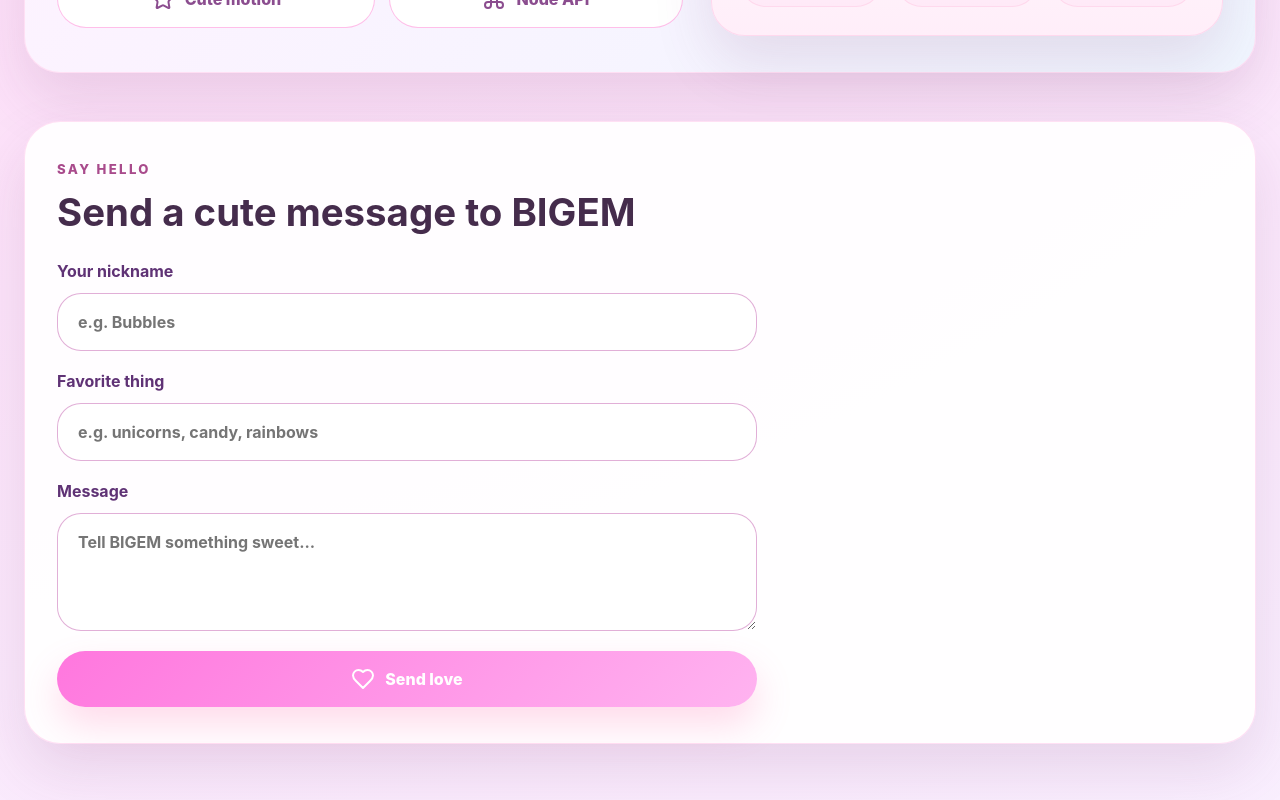
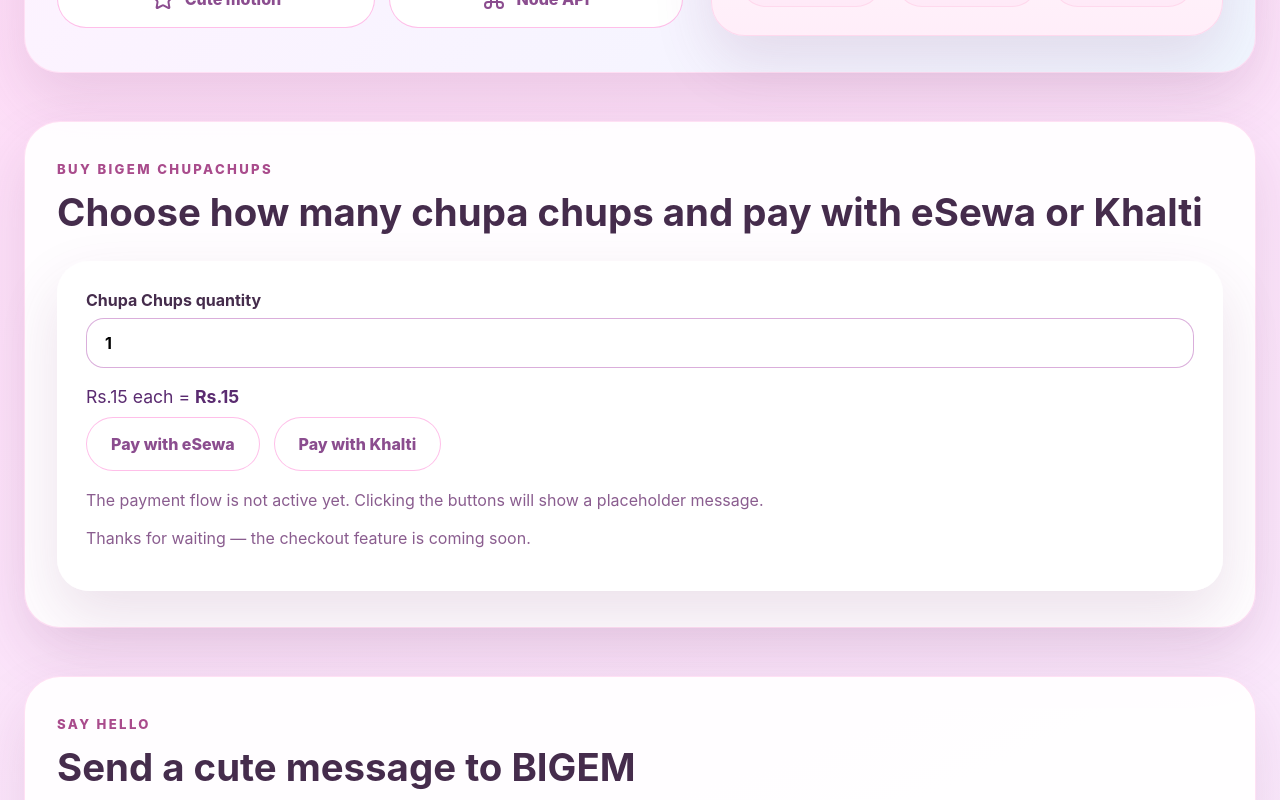
Before and after one commit to Lemoxyy/BigemKawaii, a Next.js app: page / in a window 1280 px wide. Shown: the part 1420-2220 px from the top of the page. Built offline with nearby package versions, Linux system fonts and the light colour scheme; no server answers.

Commit message:
Temporarily disable Khalti/eSewa checkout and show pending message

```diff
--- a/app/globals.css
+++ b/app/globals.css
@@ -50,6 +50,34 @@
   padding: 28px 24px 64px;
 }
 
+.top-marquee {
+  width: 100%;
+  background: linear-gradient(90deg, #ffecf9, #ffe4f7);
+  border: 1px solid rgba(255, 148, 214, 0.5);
+  border-radius: 999px;
+  padding: 10px 0;
+  margin-bottom: 20px;
+  overflow: hidden;
+}
+
+.top-marquee-inner {
+  display: inline-block;
+  white-space: nowrap;
+  animation: marquee-scroll 12s linear infinite;
+  font-size: 0.95rem;
+  color: #8c2f73;
+  font-weight: 700;
+}
+
+@keyframes marquee-scroll {
+  0% {
+    transform: translateX(100%);
+  }
+  100% {
+    transform: translateX(-100%);
+  }
+}
+
 .magic-canvas {
   position: fixed;
   inset: 0;
@@ -80,8 +108,22 @@
 
 .nav-links {
   display: flex;
-  gap: 18px;
+  gap: 28px;
   flex-wrap: wrap;
+}
+
+.nav-links a {
+  text-decoration: none;
+  color: var(--muted);
+  font-weight: 700;
+  transition: color 0.22s ease;
+  padding: 4px 0;
+}
+
+.nav-links a:hover,
+.nav-links a:focus {
+  color: #d6339b;
+  text-decoration: none;
 }
 
 .nav-toggle {
@@ -99,8 +141,60 @@
   background: rgba(255, 255, 255, 0.8);
 }
 
-.nav-links a:hover {
-  color: #d6339b;
+.buy-layout {
+  display: grid;
+  grid-template-columns: 1fr;
+  gap: 24px;
+}
+
+.buy-card {
+  background: rgba(255, 255, 255, 0.95);
+  border: 1px solid rgba(255, 255, 255, 0.9);
+  box-shadow: var(--shadow);
+  border-radius: 32px;
+  padding: 28px;
+}
+
+.buy-card label {
+  display: block;
+  font-weight: 700;
+  margin-bottom: 12px;
+  color: var(--text);
+}
+
+.buy-card input {
+  width: 100%;
+  border: 1px solid rgba(209, 154, 210, 0.8);
+  border-radius: 18px;
+  padding: 14px 18px;
+  margin-top: 8px;
+  font-size: 1rem;
+}
+
+.buy-summary {
+  margin: 18px 0 10px;
+  font-size: 1.1rem;
+  color: #5a2b70;
+}
+
+.payment-buttons {
+  display: flex;
+  gap: 14px;
+  flex-wrap: wrap;
+  margin-bottom: 16px;
+}
+
+.payment-note,
+.payment-hint {
+  margin: 0 0 10px;
+  color: var(--muted);
+  line-height: 1.7;
+}
+
+@media (max-width: 720px) {
+  .buy-card {
+    padding: 22px;
+  }
 }
 
 .hero-section {
@@ -169,6 +263,13 @@
 
 .btn:hover {
   transform: translateY(-2px);
+}
+
+.btn:disabled,
+.btn[disabled] {
+  opacity: 0.6;
+  cursor: not-allowed;
+  transform: none;
 }
 
 .hero-btn,
@@ -376,7 +477,8 @@
 }
 
 .status-banner,
-.api-response {
+.api-response,
+.error-banner {
   margin-top: 22px;
   padding: 18px 20px;
   border-radius: 24px;
@@ -467,8 +569,10 @@
     padding: 20px 16px 48px;
   }
   .nav-panel {
-    flex-direction: column;
-    align-items: flex-start;
+    position: relative;
+    flex-direction: row;
+    align-items: center;
+    justify-content: space-between;
   }
   .nav-toggle {
     display: inline-flex;
@@ -477,7 +581,10 @@
   }
   .nav-links {
     display: none;
-    width: 100%;
+    position: absolute;
+    top: 100%;
+    right: 16px;
+    left: 16px;
     flex-direction: column;
     gap: 14px;
     margin-top: 12px;
@@ -486,6 +593,7 @@
     border-radius: 26px;
     border: 1px solid rgba(255, 255, 255, 0.85);
     box-shadow: var(--shadow);
+    z-index: 20;
   }
   .nav-links.open {
     display: flex;
@@ -494,6 +602,7 @@
     width: 100%;
     padding: 12px 0;
     border-bottom: 1px solid rgba(69, 44, 76, 0.08);
+    text-decoration: none;
   }
   .nav-links a:last-child {
     border-bottom: none;
--- a/app/page.js
+++ b/app/page.js
@@ -1,6 +1,6 @@
 "use client";
 
-import { useState } from "react";
+import { useState, useEffect } from "react";
 import { motion } from "framer-motion";
 import { Sparkles, Heart, Star, Command, Menu, X } from "lucide-react";
 import { supabase } from "../lib/supabase";
@@ -32,6 +32,13 @@
   const [apiResponse, setApiResponse] = useState("");
   const [pulseMagic, setPulseMagic] = useState(false);
   const [mobileMenuOpen, setMobileMenuOpen] = useState(false);
+  const [chupaCount, setChupaCount] = useState(1);
+  const [purchaseMessage, setPurchaseMessage] = useState("");
+  const costPerChupa = 15;
+  const khaltiPublicKey = process.env.NEXT_PUBLIC_KHALTI_PUBLIC_KEY;
+  const esewaMerchantId = process.env.NEXT_PUBLIC_ESEWA_MERCHANT_ID;
+  const esewaSuccessUrl = process.env.NEXT_PUBLIC_ESEWA_SUCCESS_URL;
+  const esewaFailureUrl = process.env.NEXT_PUBLIC_ESEWA_FAILURE_URL;
 
   const scrollToSection = (id) => {
     const section = document.querySelector(id);
@@ -44,6 +51,27 @@
     setStatusMessage("Sparkles activated! ✨");
     setPulseMagic(true);
     window.setTimeout(() => setPulseMagic(false), 700);
+  };
+
+  const handleAmountChange = (event) => {
+    const value = Number(event.target.value);
+    if (Number.isNaN(value) || value < 1) {
+      setChupaCount(1);
+      return;
+    }
+    setChupaCount(value);
+  };
+
+  const handleEsewaPayment = () => {
+    setPurchaseMessage(
+      "Payment is not completed yet. Please check back soon for the full checkout flow.",
+    );
+  };
+
+  const handleKhaltiPayment = () => {
+    setPurchaseMessage(
+      "Payment is not completed yet. Please check back soon for the full checkout flow.",
+    );
   };
 
   const handleApiDemo = async () => {
@@ -107,6 +135,7 @@
   };
 
   return (
+    <>
       <main className="page-shell">
         <MagicCanvas />
 
@@ -127,6 +156,9 @@
             </a>
             <a href="#magic" onClick={() => setMobileMenuOpen(false)}>
               Magic
+            </a>
+            <a href="#buy" onClick={() => setMobileMenuOpen(false)}>
+              Buy
             </a>
             <a href="#contact" onClick={() => setMobileMenuOpen(false)}>
               Contact
@@ -218,12 +250,13 @@
             <div>
               <span className="label">Canvas magic</span>
               <h2>
-              Animated shapes, floating sprites, and a playful Node-powered API.
+                Animated shapes, floating sprites, and a playful Node-powered
+                API.
               </h2>
               <p>
-              This site uses Next.js for React rendering, Framer Motion for page
-              animation, GSAP for subtle effects, and a small API route to show
-              Node.js capability.
+                This site uses Next.js for React rendering, Framer Motion for
+                page animation, GSAP for subtle effects, and a small API route
+                to show Node.js capability.
               </p>
               <div className="magic-buttons">
                 <button
@@ -260,6 +293,57 @@
                 <div className="mini-card">✨ Sparkly state</div>
                 <div className="mini-card">🌈 Smooth motion</div>
               </div>
+            </div>
+          </div>
+        </section>
+
+        <section id="buy" className="section-panel buy-section">
+          <div className="section-heading">
+            <span className="label">Buy Bigem ChupaChups</span>
+            <h2>Choose how many chupa chups and pay with eSewa or Khalti</h2>
+          </div>
+
+          <div className="buy-layout">
+            <div className="buy-card">
+              <label>
+                Chupa Chups quantity
+                <input
+                  type="number"
+                  min="1"
+                  value={chupaCount}
+                  onChange={handleAmountChange}
+                />
+              </label>
+              <p className="buy-summary">
+                Rs.{costPerChupa} each ={" "}
+                <strong>Rs.{chupaCount * costPerChupa}</strong>
+              </p>
+              <div className="payment-buttons">
+                <button
+                  type="button"
+                  className="btn soft-btn"
+                  onClick={handleEsewaPayment}
+                >
+                  Pay with eSewa
+                </button>
+                <button
+                  type="button"
+                  className="btn soft-btn"
+                  onClick={handleKhaltiPayment}
+                >
+                  Pay with Khalti
+                </button>
+              </div>
+              <p className="payment-note">
+                The payment flow is not active yet. Clicking the buttons will
+                show a placeholder message.
+              </p>
+              <p className="payment-hint">
+                Thanks for waiting — the checkout feature is coming soon.
+              </p>
+              {purchaseMessage ? (
+                <div className="status-banner">{purchaseMessage}</div>
+              ) : null}
             </div>
           </div>
         </section>
@@ -304,5 +388,6 @@
           </form>
         </section>
       </main>
+    </>
   );
 }
```
Lines whose indentation alone changed are shown as unchanged.
